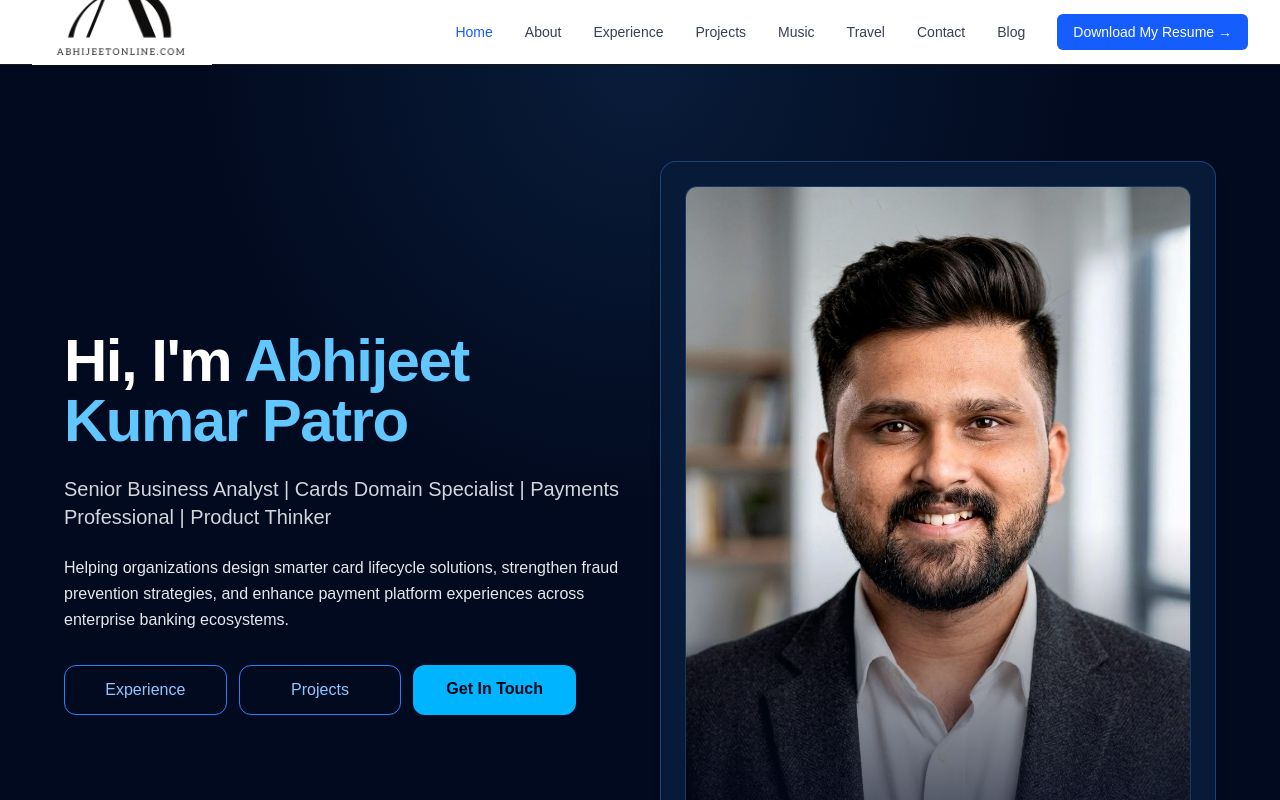
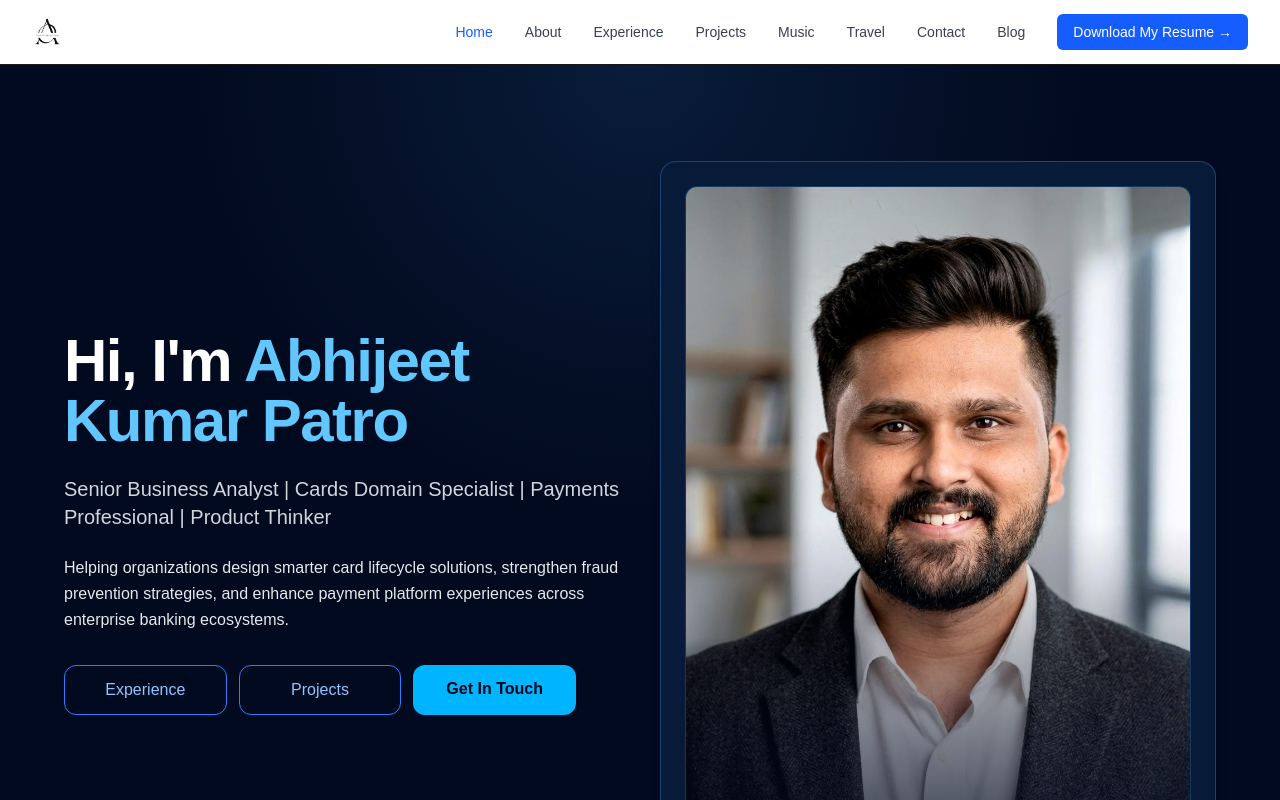
Before and after one commit to AbhijeetKumarPatro/abhijeetonline, a Next.js app: page / in a window 1280 px wide. Shown: the top 800 px of the page. Built offline with nearby package versions, Linux system fonts and the light colour scheme; no server answers.

Commit message:
Make logo responsive with proper sizing and alignment

```diff
--- a/components/Navbar.tsx
+++ b/components/Navbar.tsx
@@ -27,9 +27,10 @@ export default function Navbar() {
               <Image
                 src="/Mylogo.PNG"
                 alt="Abhijeet Kumar Patro"
-                width={180}
-                height={45}
-                className="object-contain"
+                width={0}
+                height={0}
+                sizes="180px"
+                className="w-auto h-8 object-contain"
               />
               <span className="sr-only">AbhijeetOnline</span>
             </Link>
```
